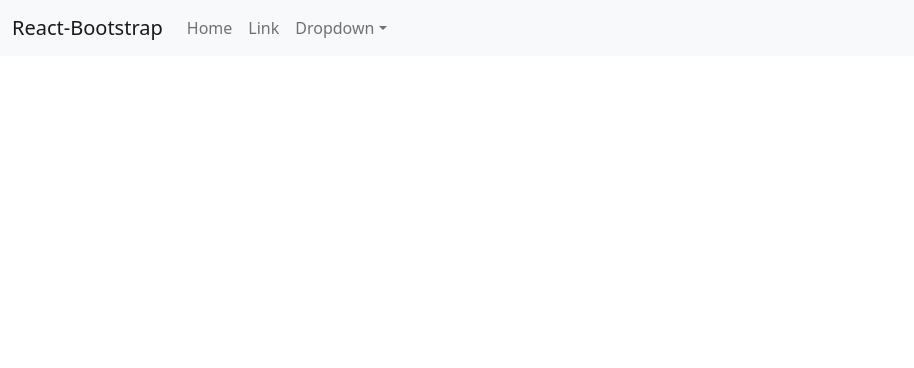
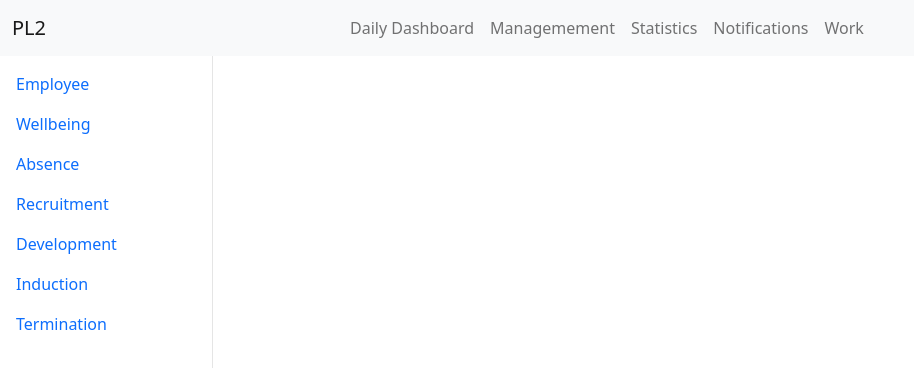
Before and after one commit to kimmohakkarainen/pl2, a React (Create React App) app: page / in a window 1280 px wide. Shown: the top 368 px of the page, without its empty margins (0-914 px from the left). Built offline with nearby package versions, Linux system fonts and the light colour scheme.

Commit message:
sidebar implemented

```diff
--- a/public/index.html
+++ b/public/index.html
@@ -13,6 +13,7 @@
       integrity="sha384-1BmE4kWBq78iYhFldvKuhfTAU6auU8tT94WrHftjDbrCEXSU1oBoqyl2QvZ6jIW3"
       crossorigin="anonymous"
     />
+    <link rel="stylesheet" href="/styles.css" />
   </head>
 
   <body>
--- /dev/null
+++ b/public/styles.css
@@ -0,0 +1,9 @@
+.sidebar {
+  position: fixed;
+  top: 0;
+  bottom: 0;
+  left: 0;
+  z-index: 100;
+  padding: 48px 0 0;
+  box-shadow: inset -1px 0 0 rgba(0, 0, 0, 0.1);
+}
--- a/src/App.js
+++ b/src/App.js
@@ -1,32 +1,47 @@
 import React from "react";
 import ReactDOM from "react-dom";
 
-import { Navbar, Container, Nav, NavDropdown } from "react-bootstrap";
+import { Navbar, Container, Nav, Row } from "react-bootstrap";
 
 export default function App() {
   return (
-    <Navbar sticky="top" bg="light" expand="lg">
+    <>
+      <Navbar sticky="top" bg="light" expand="md">
+        <Container fluid>
+          <Navbar.Brand className="col-md-3 col-md-2 d-md-block">
+            PL2
+          </Navbar.Brand>
+          <Navbar.Toggle aria-controls="basic-navbar-nav" />
+          <Navbar.Collapse id="basic-navbar-nav">
+            <Nav className="me-auto">
+              <Nav.Link>Daily Dashboard</Nav.Link>
+              <Nav.Link>Managemement</Nav.Link>
+              <Nav.Link>Statistics</Nav.Link>
+              <Nav.Link>Notifications</Nav.Link>
+              <Nav.Link>Work</Nav.Link>
+            </Nav>
+          </Navbar.Collapse>
+        </Container>
+      </Navbar>
       <Container fluid>
-        <Navbar.Brand href="#home">React-Bootstrap</Navbar.Brand>
-        <Navbar.Toggle aria-controls="basic-navbar-nav" />
-        <Navbar.Collapse id="basic-navbar-nav">
-          <Nav className="me-auto">
-            <Nav.Link href="#home">Home</Nav.Link>
-            <Nav.Link href="#link">Link</Nav.Link>
-            <NavDropdown title="Dropdown" id="basic-nav-dropdown">
-              <NavDropdown.Item href="#action/3.1">Action</NavDropdown.Item>
-              <NavDropdown.Item href="#action/3.2">
-                Another action
-              </NavDropdown.Item>
-              <NavDropdown.Item href="#action/3.3">Something</NavDropdown.Item>
-              <NavDropdown.Divider />
-              <NavDropdown.Item href="#action/3.4">
-                Separated link
-              </NavDropdown.Item>
-            </NavDropdown>
+        <Row>
+          <Nav
+            bg="light"
+            expand="md"
+            className="col-md-3 col-lg-2 col-md-block sidebar"
+          >
+            <div style={{ position: "sticky", paddingTop: "1rem" }}>
+              <Nav.Link>Employee</Nav.Link>
+              <Nav.Link>Wellbeing</Nav.Link>
+              <Nav.Link>Absence</Nav.Link>
+              <Nav.Link>Recruitment</Nav.Link>
+              <Nav.Link>Development</Nav.Link>
+              <Nav.Link>Induction</Nav.Link>
+              <Nav.Link>Termination</Nav.Link>
+            </div>
           </Nav>
-        </Navbar.Collapse>
+        </Row>
       </Container>
-    </Navbar>
+    </>
   );
 }
```
